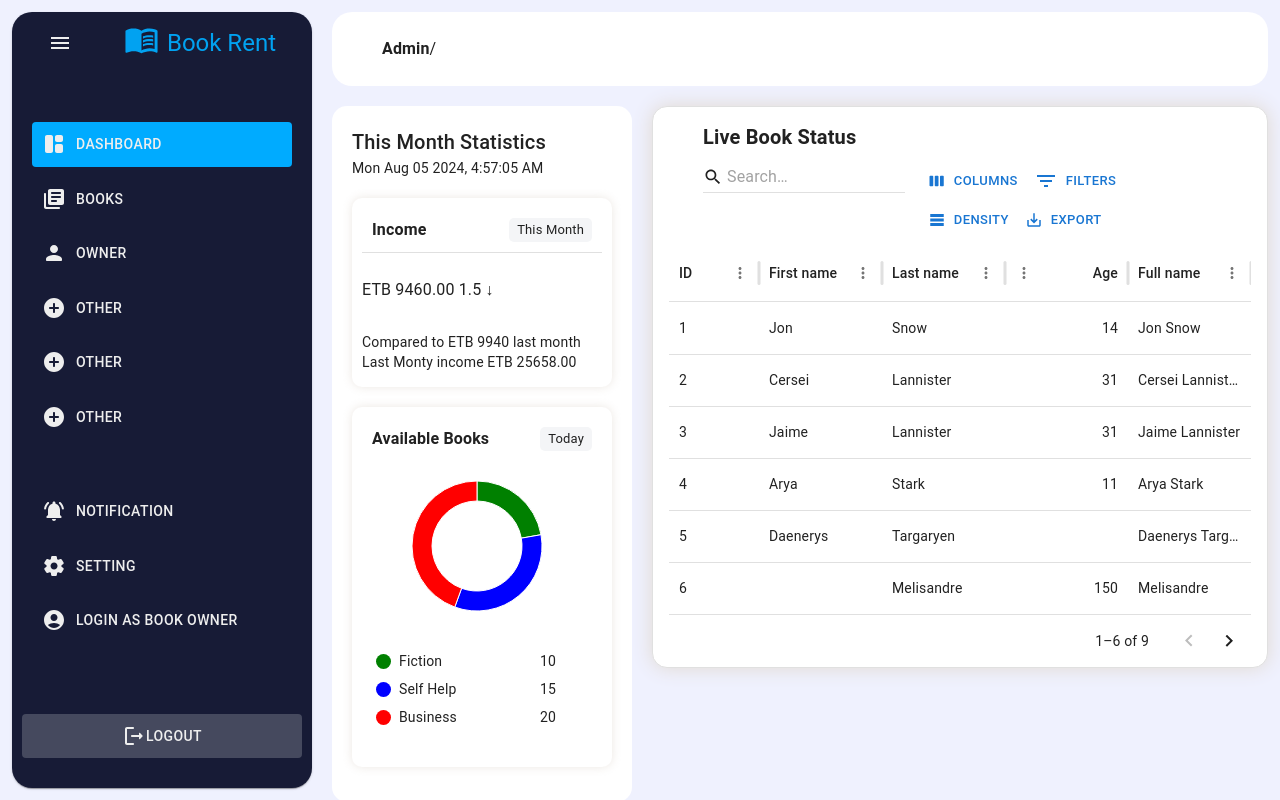
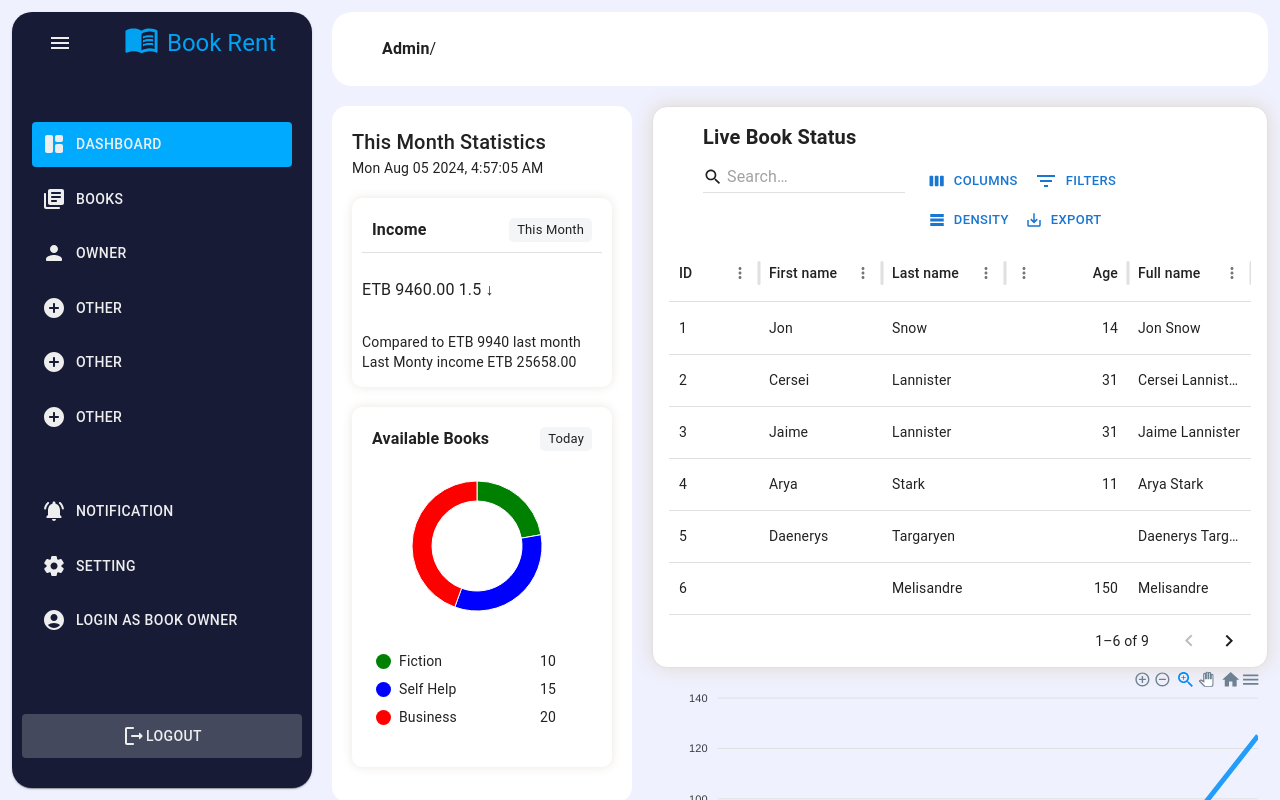
Before and after one commit to abdisaDev/book-rent, a React (Vite) app: page /admin/dashboard in a window 1280 px wide. Shown: the top 800 px of the page. Built offline with nearby package versions, Linux system fonts and the light colour scheme.

Commit message:
area chart

```diff
--- a/package.json
+++ b/package.json
@@ -26,9 +26,11 @@
     "@typescript-eslint/eslint-plugin": "^7.15.0",
     "@typescript-eslint/parser": "^7.15.0",
     "@vitejs/plugin-react": "^4.3.1",
+    "apexcharts": "^3.52.0",
     "eslint": "^8.57.0",
     "eslint-plugin-react-hooks": "^4.6.2",
     "eslint-plugin-react-refresh": "^0.4.7",
+    "react-apexcharts": "^1.4.1",
     "typescript": "^5.2.2",
     "vite": "^5.3.4"
   }
--- /dev/null
+++ b/src/components/AreaChart/index.tsx
@@ -0,0 +1,29 @@
+import { Box } from '@mui/material';
+import Chart from 'react-apexcharts';
+
+function AreaChart() {
+  return (
+    <Box>
+      <Chart
+        options={{
+          chart: {
+            type: 'line',
+            height: 350,
+          },
+          xaxis: {
+            categories: ['Jan', 'Feb', 'Mar', 'Apr', 'May', 'Jun'],
+          },
+        }}
+        type='line'
+        series={[
+          {
+            name: 'sales',
+            data: [30, 40, 35, 50, 49, 60, 70, 91, 125],
+          },
+        ]}
+      />
+    </Box>
+  );
+}
+
+export default AreaChart;
--- a/src/pages/dashboard/index.tsx
+++ b/src/pages/dashboard/index.tsx
@@ -2,6 +2,7 @@ import { Box } from '@mui/material';
 import Statistics from '../../components/statistics';
 import Table from '../../components/table';
 import { GridColDef } from '@mui/x-data-grid';
+import AreaChart from '../../components/AreaChart';
 
 const columns: GridColDef<(typeof rows)[number]>[] = [
   { field: 'id', headerName: 'ID', width: 90 },
@@ -49,7 +50,16 @@ function AdminDashBoard() {
       <Box sx={{ height: '100%' }}>
         <Statistics />
       </Box>
-      <Box sx={{ width: '90%', ml: '20px', mt: '20px' }}>
+      <Box
+        sx={{
+          display: 'flex',
+          flexDirection: 'column',
+          width: '90%',
+          ml: '20px',
+          mt: '20px',
+        }}
+      >
+        <Box>
           <Table
             rows={rows}
             columns={columns}
@@ -57,6 +67,10 @@ function AdminDashBoard() {
             title='Live Book Status'
           />
         </Box>
+        <Box sx={{ ml: '20px' }}>
+          <AreaChart />
+        </Box>
+      </Box>
     </Box>
   );
 }
```
Also changed, not shown: 1 other file (tests, documents, lock files or other folders). Lines whose indentation alone changed are shown as unchanged.
